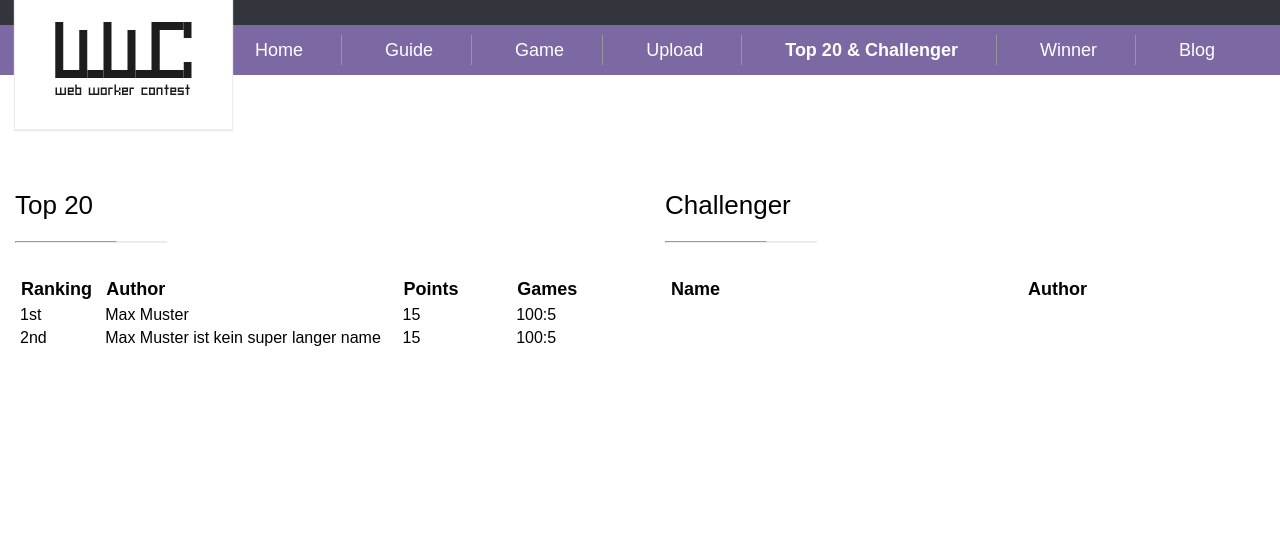
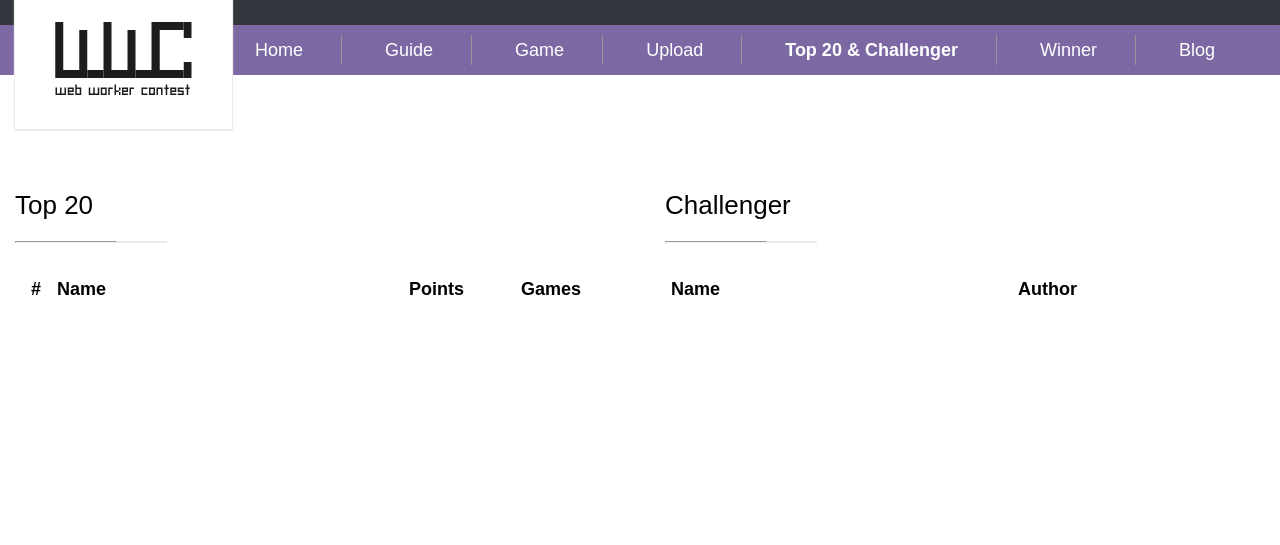
Before and after one commit to strenkel/wwc, a PHP site: page /top20.php in a window 1280 px wide. Shown: the top 545 px of the page. Run offline with PHP 8.4, Linux system fonts and the light colour scheme; data that the repository does not hold is empty.

Commit message:
fix top20 design/details

```diff
--- a/css/style.css
+++ b/css/style.css
@@ -536,23 +536,31 @@ hr {
 	padding: 0 10px 0 0;
 }
 
+.text-align-right {
+	text-align: right;
+}
+
 #left50 table th.column.rank{
-	width: 80px;
+	width: 20px;
+	text-align: right;
+	padding-right: 10px;
 }
 #left50 table th.column.author{
-	width: 350px;
+	width: 340px;
 }
 #left50 table th.column.points{
-	width: 120px;
+	width: 60px;
+	text-align: right;
 }
 #left50 table th.column.games{
-	width: 100px;
+	width: 110px;
+	text-align: right;
 }
 #right50 table th.column.name{
-	width: 350px;
+	width: 340px;
 }
 #right50 table th.column.author{
-	width: 200px;
+	width: 210px;
 }
 #wwc-winner .tableName {
 	-moz-transform: rotate(270deg);  /* FF3.5+ */
--- a/js/top20/Table.js
+++ b/js/top20/Table.js
@@ -24,19 +24,21 @@ define([
   /** @private */
   Table.prototype.addRow = function(data) {
     var tr = document.createElement("tr");
-    tr.appendChild(this.createTd(this.position + "."));
+    tr.appendChild(this.createTd(this.position + ".", true));
     tr.appendChild(this.createTd(data.name));
-    tr.appendChild(this.createTd(data.points));
-    tr.appendChild(this.createTd(data.wins));
-    tr.appendChild(this.createTd(data.defeats));
+    tr.appendChild(this.createTd(data.points, true));
+    tr.appendChild(this.createTd(data.wins + " : " + data.defeats, true));
     this.tableBody.appendChild(tr);
     this.position++;
   };
 
   /** @private */
-  Table.prototype.createTd = function(content) {
+  Table.prototype.createTd = function(content, alignRight) {
     var td = document.createElement("td");
     td.innerHTML = content;
+    if (alignRight) {
+      td.className = "text-align-right";
+    }
     return td;
   };
 
--- a/top20.php
+++ b/top20.php
@@ -21,25 +21,14 @@
 			<table id="top20" cellspacing="5">
 				<thead>
 					<tr>
-						<th class="column rank">Ranking</th>
-						<th class="column author">Author</th>
+						<th class="column rank">#</th>
+						<th class="column author">Name</th>
 						<th class="column points">Points</th>
 						<th class="column games">Games</th>
 					</tr>
 				</thead>
 				<tbody id="wwc-table-body">
-					<tr>
-						<td>1st</td>
-						<td>Max Muster</td>
-						<td>15</td>
-						<td>100:5</td>
-					</tr>
-					<tr>
-						<td>2nd</td>
-						<td>Max Muster ist kein super langer name</td>
-						<td>15</td>
-						<td>100:5</td>
-					</tr>
+					<!-- filles by javaScript -->
 				</tbody>
 			</table>
 		</div>
```
